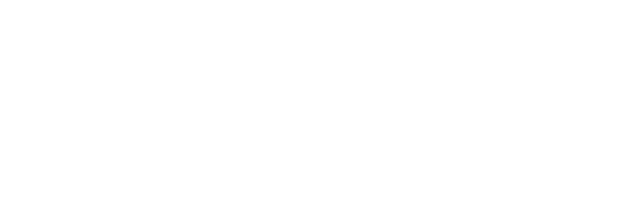
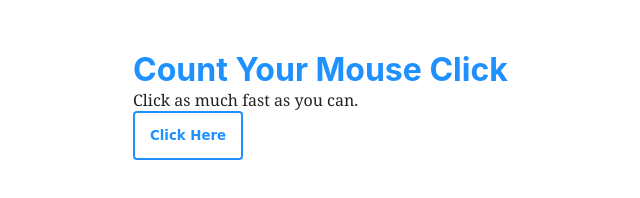
Before and after one commit to ShivamKumarSah/Mouse-Click-Counter, a plain HTML site: page index.html in a window 1280 px wide. Shown: the whole page, without its empty margins (27-667 px from the left). Drawn offline with Linux system fonts and the light colour scheme.

Commit message:
first incomplete changes

```diff
--- a/index.html
+++ b/index.html
@@ -1,12 +1,40 @@
 <!DOCTYPE html>
 <html lang="en">
+
 <head>
     <meta charset="UTF-8">
     <meta http-equiv="X-UA-Compatible" content="IE=edge">
     <meta name="viewport" content="width=device-width, initial-scale=1.0">
+    <link rel="shortcut icon" href="https://cdn.iconscout.com/icon/free/png-256/computer-mouse-1500503-1271148.png"
+        type="image/x-icon">
+    <link rel="stylesheet" href="style.css">
+    <script src="script.js"></script>
     <title>Mouse Click Counter</title>
 </head>
+
 <body>
+    <div class="outer-wrapper">
+        <div class="inner-wrapper">
+            <div class="main-container">
+                <div class="heading-container">
+                    <h1 class="heading">Count Your Mouse Click</h1>
+                    <p>Click as much fast as you can.</p>
+                </div>
+                <div class="counter-container">
+                    <p id="click-description">You have clicked <span id="clicks"></span> times</p>
+                </div>
+                <div class="button-container">
+                    <button id="click-here" onclick="clicker()">Click Here</button>
+                </div>
+            </div>
+        </div>
+        <div class="credit-outer-container">
+            <div class="credit-container">
+                <div class="github-credit-container"></div>
+                <div class="other-socialmedia-container"></div>
+            </div>
+        </div>
+    </div>
+</body>
 
-</body>
 </html>
--- a/script.js
+++ b/script.js
@@ -0,0 +1,15 @@
+clickCount = 0
+
+// button = document.getElementById("click-here");
+// button.onclick=clicker
+
+function clicker(){
+    clickCount += 1
+    document.getElementById("click-description").style.display="block";
+    document.getElementById("clicks").innerHTML = clickCount
+    console.log("button clicked");
+};
+
+// function displayClickCount() {
+
+// }
--- a/style.css
+++ b/style.css
@@ -0,0 +1,77 @@
+
+*{
+    margin: 0;
+    padding: 0;
+    box-sizing: border-box;
+}
+
+.main-container{
+    width: 75%; margin: 50px auto;
+    /* border: 1px solid dodgerblue; */
+    grid-template-rows: 200px 60px 100px;
+
+}
+
+/* .outer-wrapper{
+    border:1px solid rgb(119, 3, 3);
+    grid-template-rows: 200px 60px;
+
+}
+.inner-wrapper{
+    border:1px solid rgb(0, 0, 0);
+
+}
+.main-container{
+    border:1px solid green;
+
+
+} */
+/* .heading-container{
+    border:1px solid red;
+} */
+.heading{
+    color: dodgerblue;
+    font-family:-apple-system, BlinkMacSystemFont, 'Segoe UI', Roboto, Oxygen, Ubuntu, Cantarell, 'Open Sans', 'Helvetica Neue', sans-serif;
+}
+
+p{
+    color:rgb(34, 34, 34);
+    font-family:Cambria, Cochin, Georgia, Times, 'Times New Roman', serif;
+}
+#click-description{
+    display: none;
+    font-size: 20px;
+}
+#clicks{
+    color: rgb(204, 0, 255);
+    font-size: larger;
+}
+/* .counter-container{
+    border:1px solid rgb(248, 9, 216);
+} */
+/* .button-container{
+    border:1px solid purple;
+} */
+#click-here{
+    background-color: white;
+    border: 2px solid dodgerblue;
+    border-radius: 4px;
+    padding: 15px;
+    color: dodgerblue;
+    cursor: pointer;
+    font-family: cursive;
+    font-weight: 700;
+}
+#click-here:hover{
+    background-color: dodgerblue;
+    color: white;
+}
+/* .credit-outer-container{
+    border:1px solid rgb(230, 15, 0);
+
+
+}
+.credit-container{
+    border:1px solid rgb(88, 0, 230);
+
+} */
```
Also changed, not shown: 1 other file.
